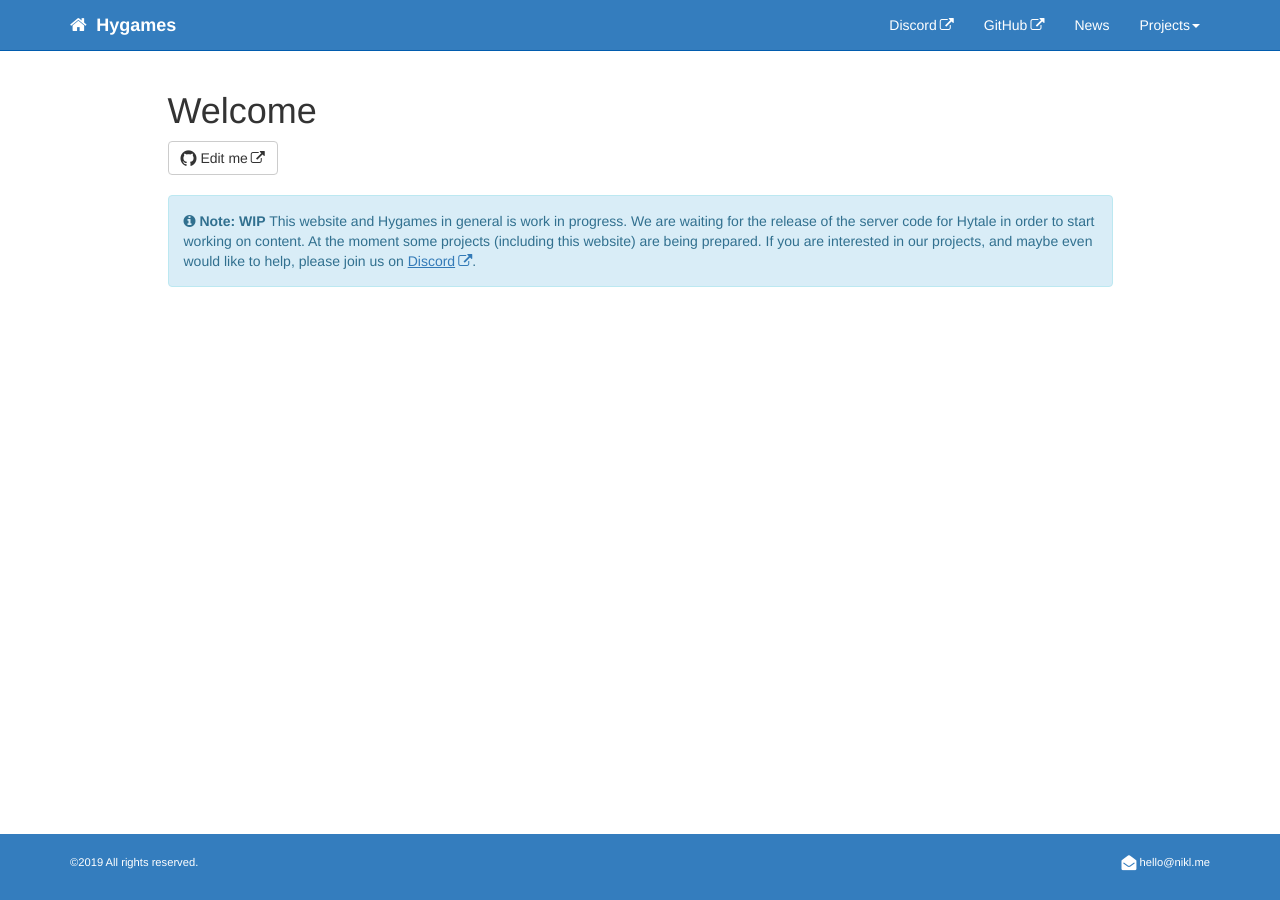
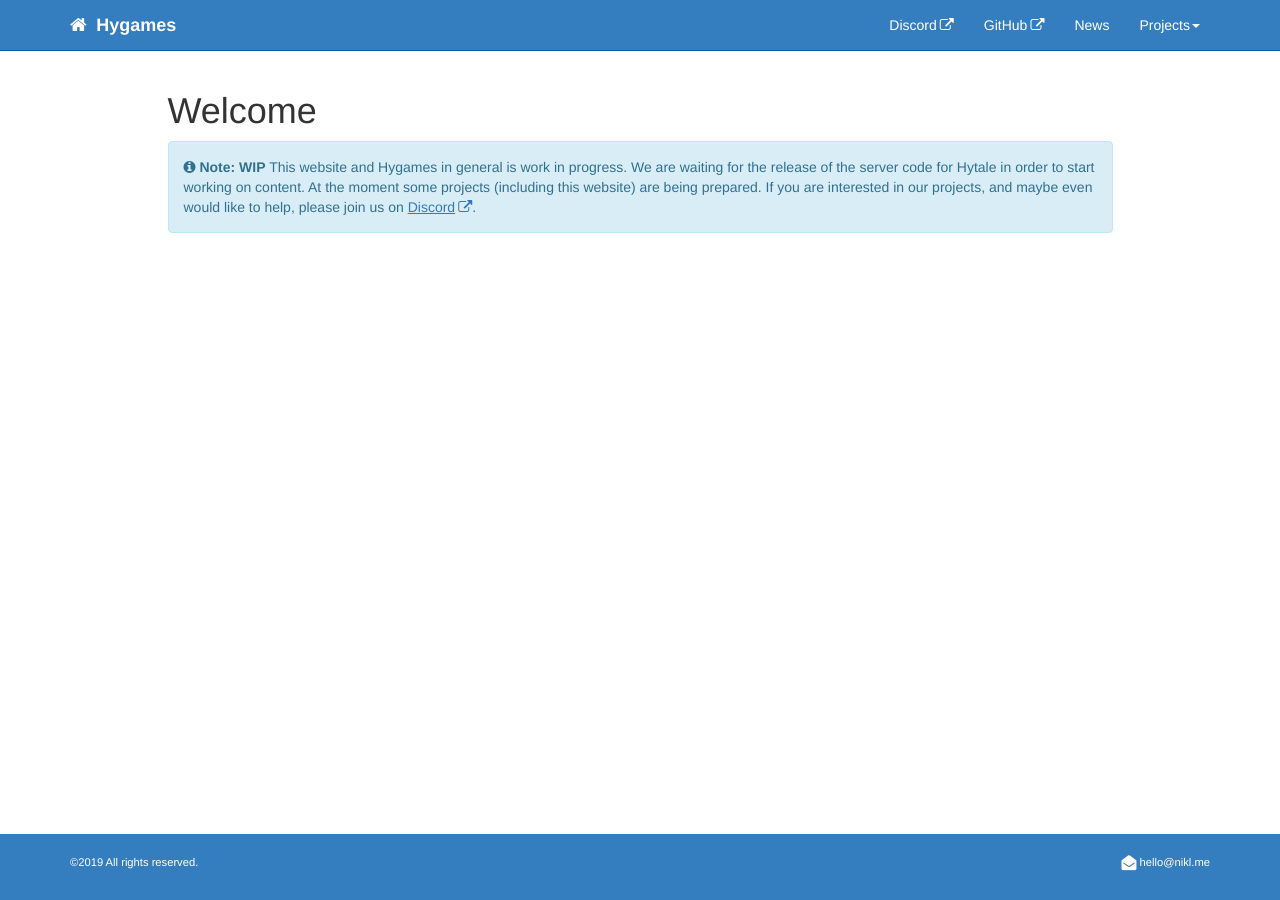
Before and after one commit to hygames/www-hygames-dev, a Jekyll site: the page built from index.md, in a window 1280 px wide. Built offline with Jekyll 4.4.1, drawn with Linux system fonts in a browser that asks for light colours; nearby versions of some CDN libraries; comment, search, counter and statistics services are not loaded.

Commit message:
setup editme buttons, cleanup config and link to organisation instead of the hp repository

```diff
--- a/_config.yml
+++ b/_config.yml
@@ -1,37 +1,29 @@
-repository: tomjoht/documentation-theme-jekyll
+# this property is useful for conditional filtering of content that is separate from the PDF.
+output: web
 
-output: web
-# this property is useful for conditional filtering of content that is separate from the PDF.
+# this appears on the top navigation bar next to the home button
+topnav_title: Hygames
 
-topnav_title: Hygames
-# this appears on the top navigation bar next to the home button
+# this appears in the html browser tab for the site title (seen mostly by search engines, not users)
+site_title: Hygames
 
-site_title: Hygames
-# this appears in the html browser tab for the site title (seen mostly by search engines, not users)
+# this appears in the footer
+company_name: Hygames
 
-company_name: Hygames
-# this appears in the footer
+github_editme_basepath: https://github.com/hygames-team/www-hygames-co/edit/master/
 
-github_editme_path: tomjoht/documentation-theme-jekyll/blob/gh-pages/
-# if you're using Github, provide the basepath to the branch you've created for reviews, following the sample here. if not, leave this value blank.
+# google-analytics ID
+#google_analytics: UA-66296557-1
 
-google_analytics: UA-66296557-1
-# if you have google-analytics ID, put it in. if not, edit this value to blank.
-
-host: 127.0.0.1
-# the preview server used. Leave as is.
-
-port: 4000
-# the port where the preview is rendered. You can leave this as is unless you have other Jekyll builds using this same port that might cause conflicts. in that case, use another port such as 4006.
-
+# these are the files and directories that jekyll will exclude from the build
 exclude:
   - .idea/
   - .gitignore
-# these are the files and directories that jekyll will exclude from the build
 
+# library used for syntax highlighting
 highlighter: rouge
-# library used for syntax highlighting
 
+# filter used to process markdown
 markdown: kramdown
 kramdown:
  input: GFM
@@ -39,13 +31,12 @@ kramdown:
  hard_wrap: false
  syntax_highlighter: rouge
 
-# filter used to process markdown. note that kramdown differs from github-flavored markdown in some subtle ways
-
+# collections are declared here. This renders the content in _tooltips and processes it, but doesn't output it as actual files in the output unless you change output to true
 collections:
   tooltips:
     output: false
-# collections are declared here. this renders the content in _tooltips and processes it, but doesn't output it as actual files in the output unless you change output to true
 
+# defaults for front matter
 defaults:
   -
     scope:
@@ -53,18 +44,19 @@ defaults:
       type: "pages"
     values:
       layout: "page"
-      comments: true
-      search: true
-      sidebar: home_sidebar
       topnav: topnav
+  -
+    scope:
+      path: "pages/gamebox"
+      type: "pages"
+    values:
+      editme: true
   -
     scope:
       path: ""
       type: "tooltips"
     values:
       layout: "page"
-      comments: true
-      search: true
       tooltip: true
 
   -
@@ -73,16 +65,8 @@ defaults:
       type: "posts"
     values:
       layout: "post"
-      comments: true
-      search: true
-      sidebar: home_sidebar
       topnav: topnav
 
-# these are defaults used for the frontmatter for these file types
-
 sidebars:
-- home_sidebar
-- mydoc_sidebar
-- product1_sidebar
-- product2_sidebar
+- gamebox_sidebar
 - other
--- a/_data/topnav.yml
+++ b/_data/topnav.yml
@@ -6,7 +6,7 @@ topnav:
     - title: Discord
       external_url: https://discord.gg/95A9TW3
     - title: GitHub
-      external_url: https://github.com/hygames-team/www-hygames-co
+      external_url: https://github.com/hygames-team
     - title: News
       url: /news
 
--- a/_layouts/page.html
+++ b/_layouts/page.html
@@ -38,8 +38,8 @@ layout: default
         <div id="toc"></div>
     {% endunless %}
 
-    {% if site.github_editme_path %}
-        <a target="_blank" href="https://github.com/{{site.github_editme_path}}{{page.path}}" class="btn btn-default githubEditButton" role="button"><i class="fa fa-github fa-lg"></i> Edit me</a>
+    {% if page.editme %}
+        <a target="_blank" href="{{site.github_editme_basepath}}{{page.path}}" class="btn btn-default githubEditButton" role="button"><i class="fa fa-github fa-lg"></i> Help improving me</a>
     {% endif %}
 
    {{content}}
```
